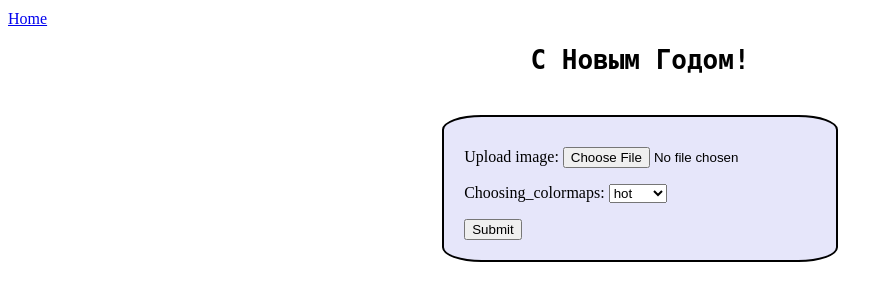
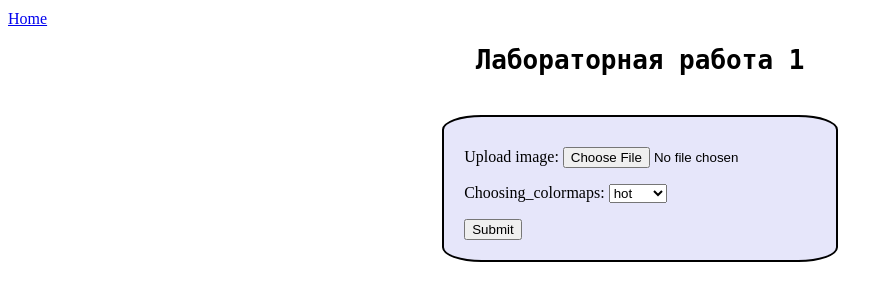
Before and after one commit to Triglav761/Tusur, a Flask app: template templates/index.html in a window 1280 px wide. Shown: the top 301 px of the page, without its empty margins (0-892 px from the left). Run offline with Flask 2, Linux system fonts and the light colour scheme; the template is opened without the code that fills it: values that come from a table or form of the project are taken from there, others are empty; some libraries are stand-ins or nearby versions.

Commit message:
Final v1.1

```diff
--- a/app.py
+++ b/app.py
@@ -1,6 +1,3 @@
-# Веб-приложение должно менять цветовые карты изображения r, g, b в соответствии
-# с заданным пользователем порядком, выдавать графики распределения цветов
-# исходной картинки и графики среднего значения цвета по вертикали и горизонтали.
 import cv2
 from flask import Flask, render_template, request, redirect, url_for
 from flask_wtf import FlaskForm
@@ -26,14 +23,16 @@ class ColorForm(FlaskForm):
                                               ("Dark2", "Dark2")],
                                      validators=[DataRequired()])
 
-#меняет цветовую карту изображения
+
+# меняет цветовую карту изображения
 def color_pics(path, choosing_colormaps):
     image = Image.open(path)
     np_image = np.array(image)
     plt.imshow(np_image[:, :, 1], cmap=choosing_colormaps)
     plt.colorbar(orientation='vertical')
     plt.title('Color map:', text=choosing_colormaps)
-    plt.savefig('./static/images/new_image.jpg')
+    plt.axis("off")
+    plt.savefig('./static/images/color_pics.jpg')
     plt.close()
 
 
@@ -50,71 +49,63 @@ def color_map(path):
         rgb[i], bin = np.histogram(image_transposed[i], bins=256)
     # создаем график по получившимся данным и сохраняем его в виде изображения
     fig = plt.figure(figsize=(4, 4))
-    viewer = fig.add_subplot(1, 1, 1)
-    plt.plot(rgb[0], color='red', linestyle='solid', linewidth=1,
-             marker='o', markerfacecolor='blue', markersize=1)
+    # Separate Graph for each color
+    plt.plot(rgb[0], color='red', linestyle='solid',
+             marker='o', markerfacecolor='red', markersize=1)
     plt.plot(rgb[1], color='green', linestyle='solid', linewidth=1,
-             marker='o', markerfacecolor='blue', markersize=1)
+             marker='o', markerfacecolor='green', markersize=1)
     plt.plot(rgb[2], color='blue', linestyle='solid', linewidth=1,
              marker='o', markerfacecolor='blue', markersize=1)
-    # setting x and y axis range
-    plt.ylim()
-    plt.xlim()
 
     # именуем сторону x
     plt.xlabel('x - axis')
     # именуем сторону y
     plt.ylabel('y - axis')
-
-    # giving a title to my graph
+    plt.axis('tight')
+    # даём название графику
     plt.title('График распределения цветов!')
     fig.savefig(f'./static/images/color_map.jpg')
     plt.close()
     return 0
 
+
 ###################
-# Load image as BGR
 def average_color_image(path):
     image_bgr = cv2.imread(path, cv2.IMREAD_COLOR)
-    # Calculate the mean of each channel
+    # Вычисляем среднее значение каждого канала BGR
     rgb = cv2.mean(image_bgr)
-
-    # Swap blue and red values (making it RGB, not BGR)
+    # Вычисляем среднее значение каждого канала RGB
     observation = np.array([(rgb[0], rgb[1], rgb[2])])
-    # Show mean channel values
+    # Показать среднее значение канала
     observation
-    # Show image
+    # Показать изображение
     plt.imshow(observation), plt.axis("off")
+    # даём название графику
+    plt.title('Average color image')
     plt.savefig(f'./static/images/average_color_image.jpg')
     plt.show()
+
 
 ##############
 # Load image as BGR
 def average_color_graph(path):
     image_bgr = cv2.imread(path, cv2.IMREAD_COLOR)
-    # Calculate the mean of each channel
+    # Вычисляем среднее значение каждого канала BGR
     rgb = cv2.mean(image_bgr)
+    # Вычисляем среднее значение каждого канала RGB
+    np.array([(rgb[0], rgb[1], rgb[2])])
 
-    # Swap blue and red values (making it RGB, not BGR)
-    np.array([(rgb[0], rgb[1], rgb[2])])
-    # Show mean channel values
-    print(rgb[1])
-    plt.plot(rgb[0], color='red', linestyle='dotted', linewidth=1,
-             marker='o', markerfacecolor='blue', markersize=8)
-    plt.plot(rgb[1], color='green', linestyle='dotted', linewidth=1,
-             marker='o', markerfacecolor='blue', markersize=8)
-    plt.plot(rgb[2], color='blue', linestyle='dotted', linewidth=1,
-             marker='o', markerfacecolor='blue', markersize=8)
-    # setting x and y axis range
-    plt.ylim()
-    plt.xlim()
-
+    plt.plot(rgb[0], color='red', marker='o', markersize=8)
+    plt.plot(rgb[1], color='green',marker='o', markersize=8)
+    plt.plot(rgb[2], color='blue',marker='o', markersize=8)
     plt.xlabel('horizontal')
     plt.ylabel('vertical')
-    plt.title('График среднего значения цвета')
+    plt.title('Average color graph')
     plt.savefig(f'./static/images/average_color_graph.jpg')
     plt.show()
     plt.close()
+
+
 ##############
 # главная страница приложения
 @app.route("/", methods=["GET", "POST"])
--- a/templates/index.html
+++ b/templates/index.html
@@ -2,7 +2,7 @@
 
 {% block content %}
 
-    <h1>С Новым Годом!</h1>
+    <h1>Лабораторная работа 1</h1>
 
     <form method="POST" enctype="multipart/form-data">
         {{ form.hidden_tag() }}
```
Also changed, not shown: templates/result.html (+9 -4 lines), test.py (+1 -35 lines), static/images/1.jpg (deleted), static/images/average_color_graph.jpg (deleted), static/images/average_color_image.jpg (deleted), static/images/color_map.jpg (deleted), static/images/color_pics.jpg (deleted), static/images/new_image.jpg (deleted).
